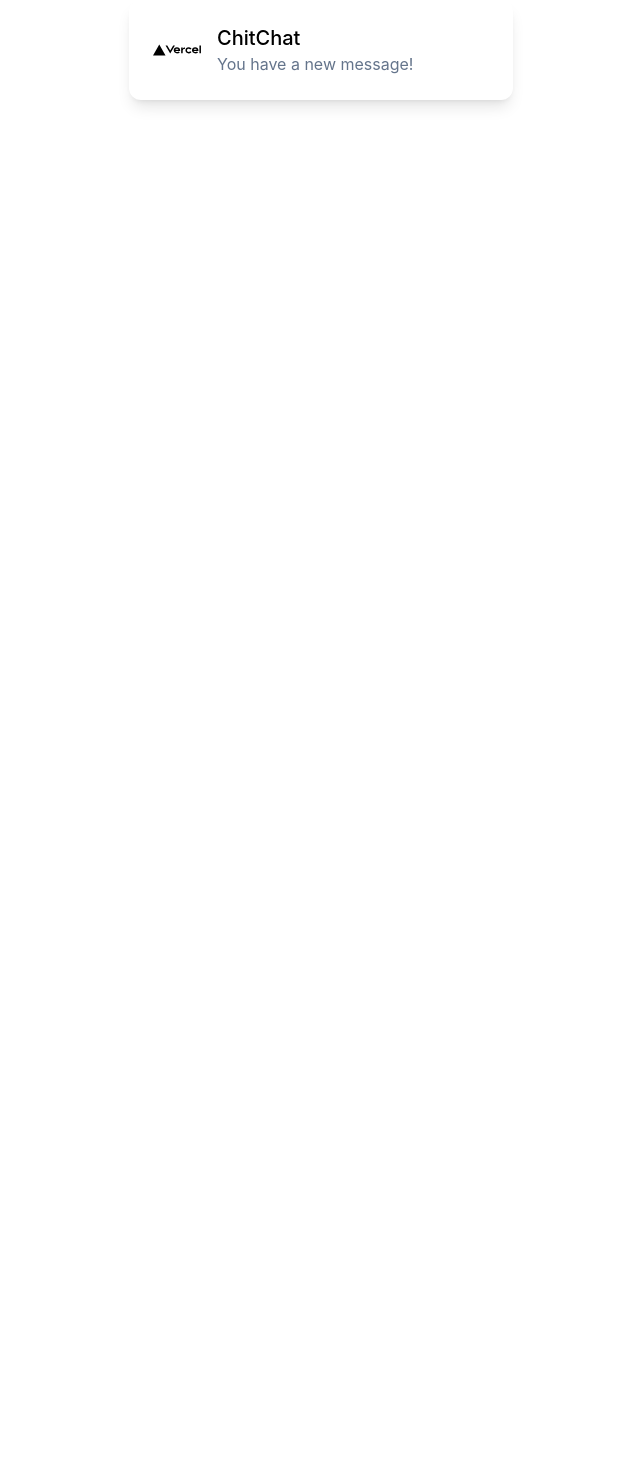
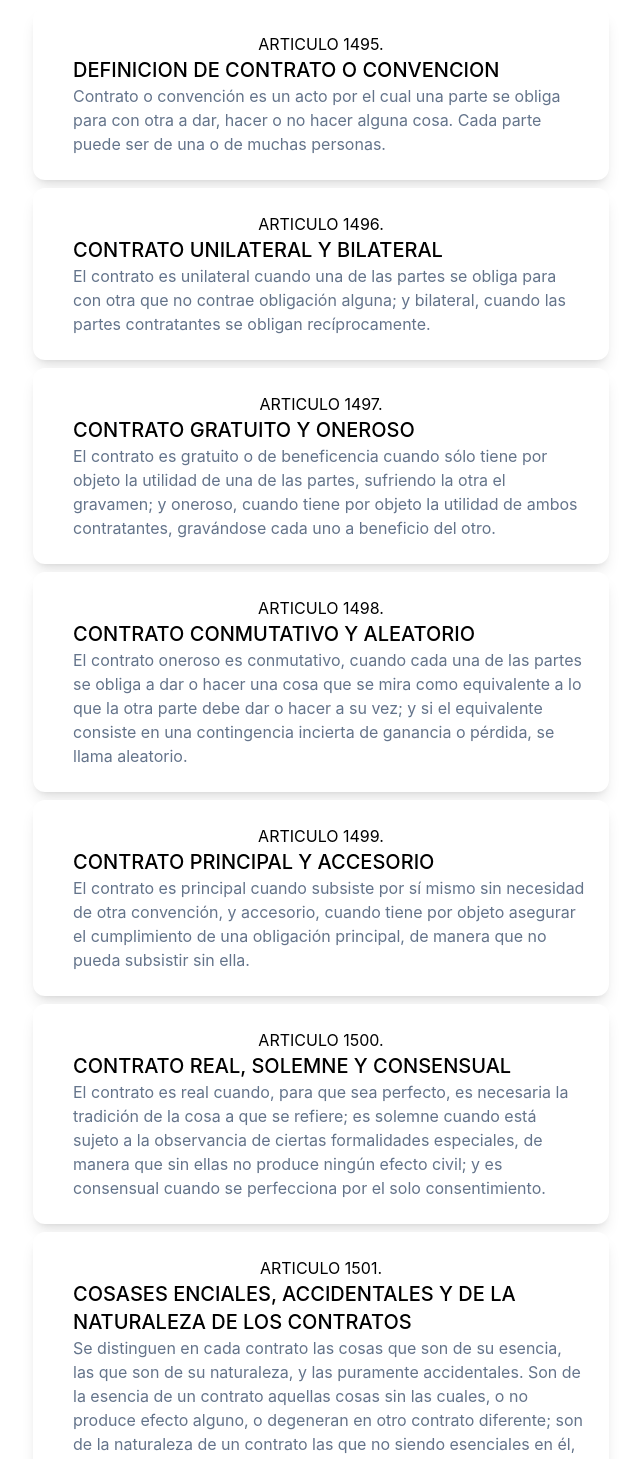
Before and after one commit to dlr1251/arts, a Next.js app: page / in a window 1280 px wide. Shown: the top 1459 px of the page, without its empty margins (319-959 px from the left). Before the commit the page ends 800 px from the top, so only its background shows below. Built offline with nearby package versions, Linux system fonts and the light colour scheme.

Commit message:
Add first articles

```diff
--- /dev/null
+++ b/data/arts.js
@@ -0,0 +1,46 @@
+
+const arts = [
+{
+numero: 'ARTICULO 1495.',
+title: 'DEFINICION DE CONTRATO O CONVENCION ',
+content: 'Contrato o convención es un acto por el cual una parte se obliga para con otra a dar, hacer o no hacer alguna cosa.  Cada parte puede ser de una o de muchas personas.'
+},
+
+{
+numero: 'ARTICULO 1496.',
+title: 'CONTRATO UNILATERAL Y BILATERAL',
+content: 'El contrato es unilateral cuando una de las partes se obliga para con otra que no contrae obligación alguna; y bilateral, cuando las partes contratantes se obligan recíprocamente.'
+},
+
+{
+numero: 'ARTICULO 1497.',
+title: 'CONTRATO GRATUITO Y ONEROSO',
+content: 'El contrato es gratuito o de beneficencia cuando sólo tiene por objeto la utilidad de una de las partes, sufriendo la otra el gravamen; y oneroso, cuando tiene por objeto la utilidad de ambos contratantes, gravándose cada uno a beneficio del otro.'
+},
+
+{
+numero: 'ARTICULO 1498.',
+title: 'CONTRATO CONMUTATIVO Y ALEATORIO',
+content: 'El contrato oneroso es conmutativo, cuando cada una de las partes se obliga a dar o hacer una cosa que se mira como equivalente a lo que la otra parte debe dar o hacer a su vez; y si el equivalente consiste en una contingencia incierta de ganancia o pérdida, se llama aleatorio.'
+},
+
+{
+numero: 'ARTICULO 1499.',
+title: 'CONTRATO PRINCIPAL Y ACCESORIO',
+content: 'El contrato es principal cuando subsiste por sí mismo sin necesidad de otra convención, y accesorio, cuando tiene por objeto asegurar el cumplimiento de una obligación principal, de manera que no pueda subsistir sin ella.'
+},
+
+{
+numero: 'ARTICULO 1500.',
+title: 'CONTRATO REAL, SOLEMNE Y CONSENSUAL',
+content: 'El contrato es real cuando, para que sea perfecto, es necesaria la tradición de la cosa a que se refiere; es solemne cuando está sujeto a la observancia de ciertas formalidades especiales, de manera que sin ellas no produce ningún efecto civil; y es consensual cuando se perfecciona por el solo consentimiento.'
+},
+
+{
+numero: 'ARTICULO 1501.',
+title: 'COSASES ENCIALES, ACCIDENTALES Y DE LA NATURALEZA DE LOS CONTRATOS',
+content: 'Se distinguen en cada contrato las cosas que son de su esencia, las que son de su naturaleza, y las puramente accidentales. Son de la esencia de un contrato aquellas cosas sin las cuales, o no produce efecto alguno, o degeneran en otro contrato diferente; son de la naturaleza de un contrato las que no siendo esenciales en él, se entienden pertenecerle, sin necesidad de una cláusula especial; y son accidentales a un contrato aquellas que ni esencial ni naturalmente le pertenecen, y que se le agregan por medio de cláusulas especiales.'
+}
+]
+
+export default arts;
--- a/pages/index.js
+++ b/pages/index.js
@@ -1,20 +1,27 @@
 import Head from 'next/head'
 import Image from 'next/image'
 // import styles from '../styles/Home.module.css'
+import arts from '../data/arts';
 
 export default function Home() {
+
   return (
-    <div className=''>
+      <div className=''>
+        {arts.map( (art, i) =>{
+          return (
 
-      <div className="p-6 max-w-sm mx-auto bg-white rounded-xl shadow-lg flex items-center space-x-4">
-        <div className="shrink-0">
-          <img className="h-12 w-12" src="/vercel.svg" alt="ChitChat Logo" />
-        </div>
-        <div>
-          <div className="text-xl font-medium text-black">ChitChat</div>
-          <p className="text-slate-500">You have a new message!</p>
-        </div>
-      </div>
+            <div key={i} className="p-6 m-2 max-w-xl mx-auto bg-white rounded-xl shadow-lg space-x-4">
+              <div className="text-center">
+                {art.numero}
+              </div>
+              <div>
+                <div className="text-xl font-medium text-black">{art.title}</div>
+                <p className="text-slate-500 ">{art.content}</p>
+              </div>
+            </div>
+            )
+        })}
+
     </div>
   )
 }
```
